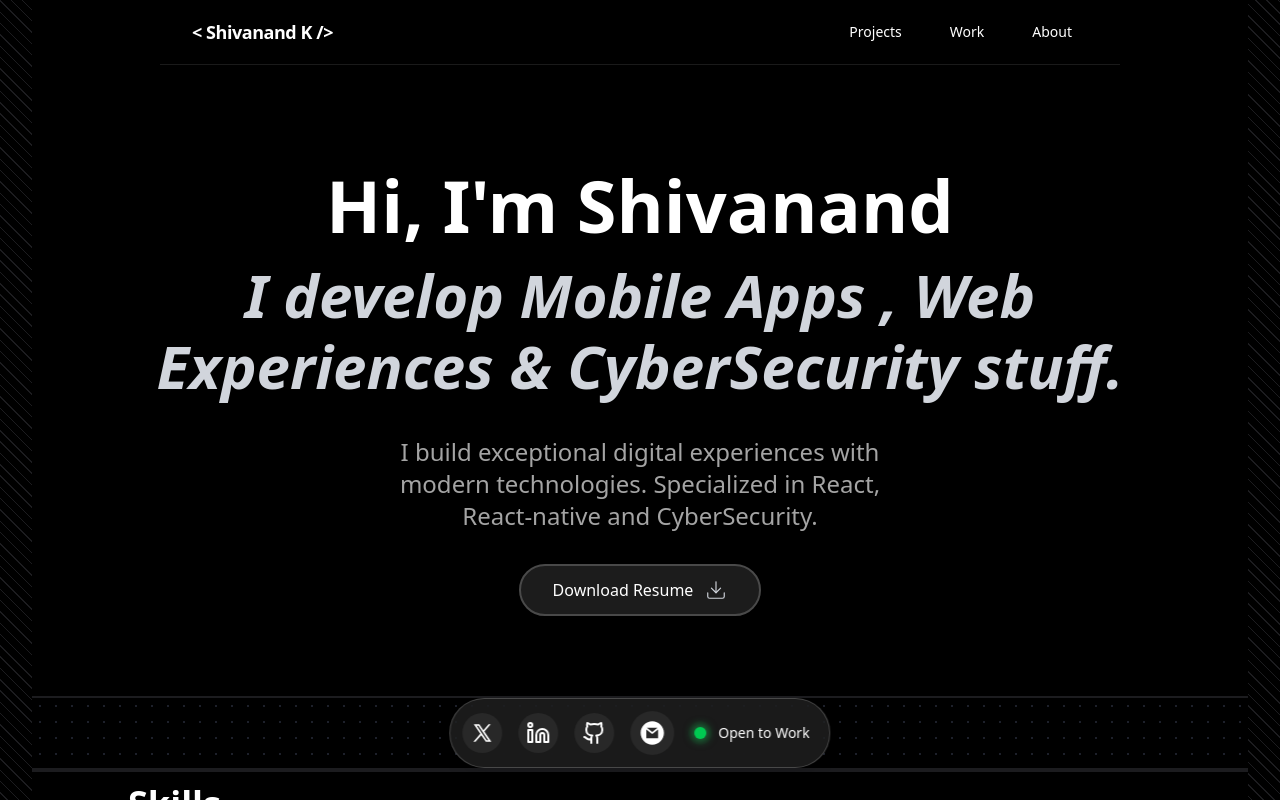
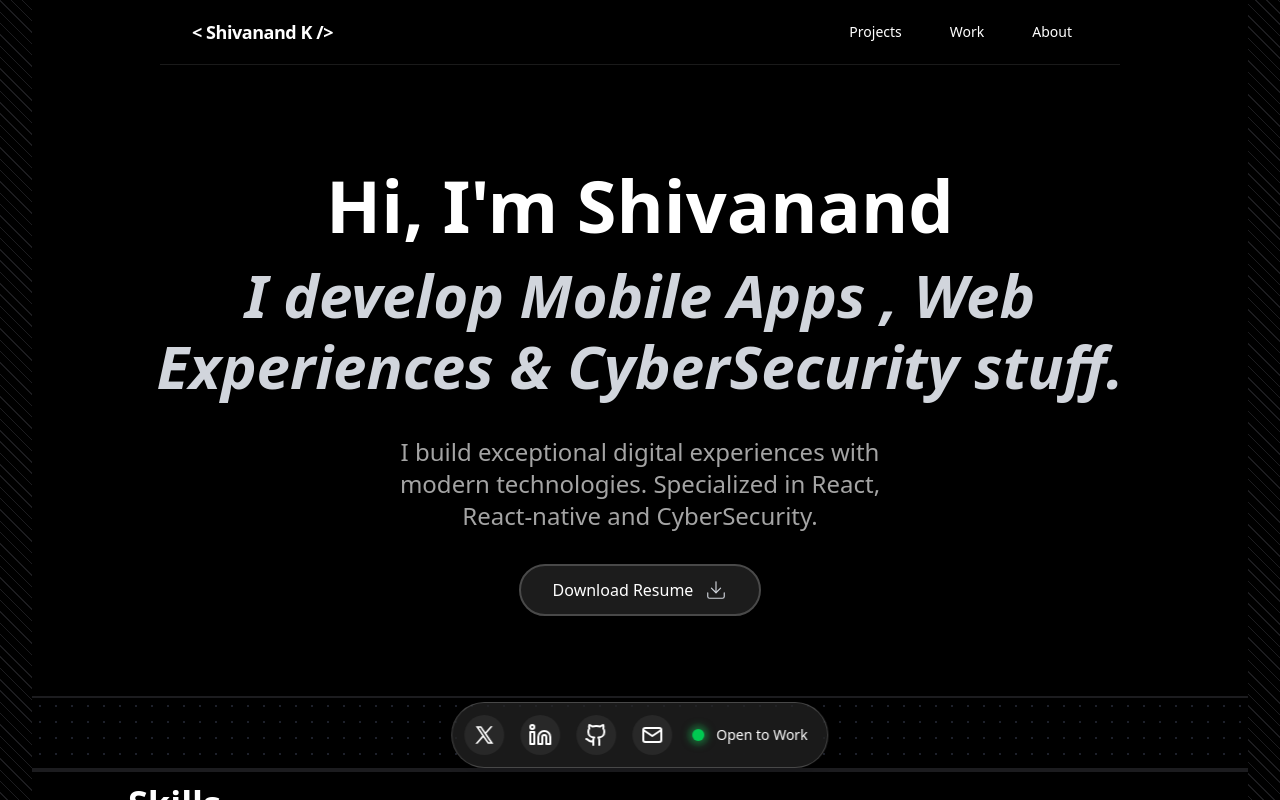
Before and after one commit to shivanand0530/Portfolio, a React (Vite) app: page / in a window 1280 px wide. Shown: the top 800 px of the page. Built offline with nearby package versions, Linux system fonts and the light colour scheme.

Commit message:
changed icon

```diff
--- a/src/components/Taskbar.tsx
+++ b/src/components/Taskbar.tsx
@@ -80,25 +80,19 @@ export default function Taskbar() {
         className="rounded-full bg-[#282828] p-1.5 sm:p-2 transition-transform duration-300 ease-in-out hover:-translate-y-2 hover:scale-105 active:scale-95 touch-manipulation"
         onTouchStart={() => {}}
       >
-      <svg
-        fill="#ffffff"
-        height="18"
-        width="18"
-        className="sm:w-7 sm:h-7"
-        version="1.1"
-        id="Capa_1"
-        xmlns="http://www.w3.org/2000/svg"
-        xmlnsXlink="http://www.w3.org/1999/xlink"
-        viewBox="-21.6 -21.6 259.20 259.20"
-        xmlSpace="preserve"
-      >
-        <g id="SVGRepo_bgCarrier" strokeWidth="0"></g>
-        <g id="SVGRepo_tracerCarrier" strokeLinecap="round" strokeLinejoin="round"></g>
-        <g id="SVGRepo_iconCarrier">
-          <path d="M108,0C48.353,0,0,48.353,0,108s48.353,108,108,108s108-48.353,108-108S167.647,0,108,0z M156.657,60L107.96,98.498 L57.679,60H156.657z M161.667,156h-109V76.259l50.244,38.11c1.347,1.03,3.34,1.545,4.947,1.545c1.645,0,3.073-0.54,4.435-1.616 l49.374-39.276V156z"></path>
-        </g>
-      </svg>
-
+  <svg
+  xmlns="http://www.w3.org/2000/svg"
+  className="h-4.5 w-4.5 sm:h-6 sm:w-6 text-white"
+  viewBox="0 0 24 24"
+  fill="none"
+  stroke="currentColor"
+  strokeWidth="2"
+  strokeLinecap="round"
+  strokeLinejoin="round"
+>
+  <rect x="3" y="5" width="18" height="14" rx="2" />
+  <path d="M3 7l9 6l9-6" />
+</svg>
       </a>
 
       <div
```
